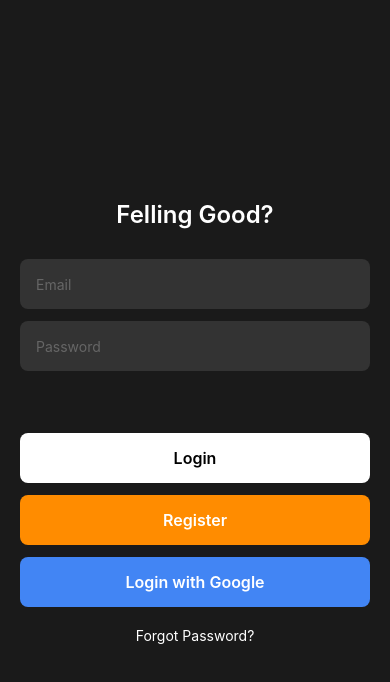
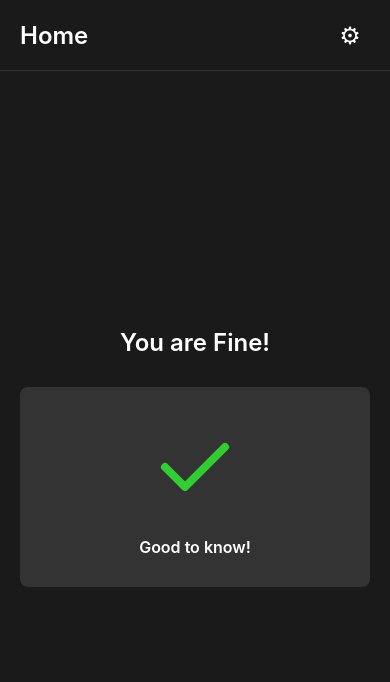
Before and after one commit to DanielMarquesz/felling-good, a React Native app: screen /Answer in a window 390 px wide. Shown: the top 682 px of the page. Built offline with nearby package versions, Linux system fonts and the light colour scheme.

Commit message:
feat: navigation and home question screen

```diff
--- a/App.tsx
+++ b/App.tsx
@@ -1,18 +1,9 @@
-import { StatusBar } from 'expo-status-bar';
-import { StyleSheet, Text, View } from 'react-native';
-import LoginScreen from './App/Components/Login/login';
+import React from 'react';
+import Navigation from './App/Navigation/navigation';
+// import Navigation from './navigation';
 
 export default function App() {
   return (
-    <View style={styles.container}>
-      <LoginScreen></LoginScreen>
-    </View>
+    <Navigation />
   );
 }
-
-const styles = StyleSheet.create({
-  container: {
-    flex: 1,
-    backgroundColor: '#fff',
-  },
-});
--- /dev/null
+++ b/App/Components/Home/Question/answer.tsx
@@ -0,0 +1,125 @@
+import React from 'react';
+import {
+  View,
+  Text,
+  StyleSheet,
+  SafeAreaView,
+  StatusBar,
+  TouchableOpacity,
+  Dimensions,
+} from 'react-native';
+import Svg, { Path } from 'react-native-svg';
+
+const { width, height } = Dimensions.get('window');
+
+const CheckIcon = () => (
+  <Svg width="100" height="100" viewBox="0 0 100 100">
+    <Path
+      d="M20 50l20 20 40-40"
+      stroke="#32CD32"
+      strokeWidth="8"
+      strokeLinecap="round"
+      strokeLinejoin="round"
+      fill="none"
+    />
+  </Svg>
+);
+
+const AnswerScreen: React.FC = () => {
+  return (
+    <SafeAreaView style={styles.safeArea}>
+      <StatusBar barStyle="light-content" backgroundColor="#1a1a1a" />
+      <View style={styles.container}>
+        {/* Header */}
+        <View style={styles.header}>
+          <Text style={styles.headerTitle}>Home</Text>
+          <TouchableOpacity style={styles.settingsButton}>
+            <Text style={styles.settingsIcon}>⚙</Text>
+          </TouchableOpacity>
+        </View>
+
+        {/* Content */}
+        <View style={styles.content}>
+          <Text style={styles.title}>You are Fine!</Text>
+
+          <View style={styles.cardContainer}>
+            <View style={styles.iconContainer}>
+              <CheckIcon />
+            </View>
+            <Text style={styles.message}>Good to know!</Text>
+          </View>
+        </View>
+      </View>
+    </SafeAreaView>
+  );
+};
+
+const styles = StyleSheet.create({
+  safeArea: {
+    flex: 1,
+    backgroundColor: '#1a1a1a',
+  },
+  container: {
+    flex: 1,
+    backgroundColor: '#1a1a1a',
+  },
+  header: {
+    flexDirection: 'row',
+    justifyContent: 'space-between',
+    alignItems: 'center',
+    paddingHorizontal: 20,
+    paddingVertical: 15,
+    borderBottomWidth: 1,
+    borderBottomColor: '#333',
+  },
+  headerTitle: {
+    color: '#fff',
+    fontSize: 24,
+    fontWeight: '600',
+  },
+  settingsButton: {
+    width: 40,
+    height: 40,
+    justifyContent: 'center',
+    alignItems: 'center',
+  },
+  settingsIcon: {
+    color: '#fff',
+    fontSize: 24,
+  },
+  content: {
+    flex: 1,
+    width: width,
+    height: height,
+    paddingHorizontal: 20,
+    justifyContent: 'center',
+    alignItems: 'center',
+  },
+  title: {
+    color: '#fff',
+    fontSize: 24,
+    fontWeight: '600',
+    marginBottom: 30,
+    textAlign: 'center',
+  },
+  cardContainer: {
+    width: '100%',
+    backgroundColor: '#333',
+    borderRadius: 8,
+    padding: 30,
+    alignItems: 'center',
+  },
+  iconContainer: {
+    marginBottom: 20,
+    justifyContent: 'center',
+    alignItems: 'center',
+  },
+  message: {
+    color: '#fff',
+    fontSize: 16,
+    fontWeight: '600',
+    textAlign: 'center',
+  },
+});
+
+export default AnswerScreen;
--- /dev/null
+++ b/App/Components/Home/Question/quesiton.tsx
@@ -0,0 +1,132 @@
+import { useNavigation } from '@react-navigation/native';
+import React from 'react';
+import {
+  View,
+  Text,
+  TouchableOpacity,
+  StyleSheet,
+  SafeAreaView,
+  StatusBar,
+} from 'react-native';
+import Svg, { Circle, Path } from 'react-native-svg';
+
+const QuestionMarkIcon = () => (
+  <Svg width="120" height="120" viewBox="0 0 120 120">
+    <Circle
+      cx="60"
+      cy="60"
+      r="55"
+      fill="none"
+      stroke="#0099ff"
+      strokeWidth="5"
+    />
+    <Path
+      d="M60 85a5 5 0 100 10 5 5 0 000-10zm0-55c-11 0-20 9-20 20 0 2.8 2.2 5 5 5s5-2.2 5-5c0-5.5 4.5-10 10-10s10 4.5 10 10c0 5.5-4.5 10-10 10-2.8 0-5 2.2-5 5v15c0 2.8 2.2 5 5 5s5-2.2 5-5V65.9c8.3-2.5 14.3-10.2 14.3-19.2C79.3 35.7 70.7 30 60 30z"
+      fill="#0099ff"
+    />
+  </Svg>
+);
+
+const HomeScreen: React.FC = () => {
+
+  const navigation = useNavigation();
+
+  const handleAnswer = () => {
+    navigation.navigate('Answer');
+  };
+
+  return (
+    <SafeAreaView style={styles.safeArea}>
+      <StatusBar barStyle="light-content" backgroundColor="#1a1a1a" />
+      <View style={styles.container}>
+        {/* Header */}
+        <View style={styles.header}>
+          <Text style={styles.headerTitle}>Home</Text>
+          <TouchableOpacity style={styles.settingsButton}>
+            <Text style={styles.settingsIcon}>⚙</Text>
+          </TouchableOpacity>
+        </View>
+
+        {/* Content */}
+        <View style={styles.content}>
+          <Text style={styles.question}>How are you feeling today?</Text>
+
+          <View style={styles.iconContainer}>
+            <QuestionMarkIcon />
+          </View>
+
+          <TouchableOpacity style={styles.okButton} onPress={handleAnswer}>
+            <Text style={styles.okButtonText}>Ok</Text>
+          </TouchableOpacity>
+        </View>
+      </View>
+    </SafeAreaView>
+  );
+};
+
+const styles = StyleSheet.create({
+  safeArea: {
+    flex: 1,
+    backgroundColor: '#1a1a1a',
+  },
+  container: {
+    flex: 1,
+    backgroundColor: '#1a1a1a',
+  },
+  header: {
+    flexDirection: 'row',
+    justifyContent: 'space-between',
+    alignItems: 'center',
+    paddingHorizontal: 20,
+    paddingVertical: 15,
+    borderBottomWidth: 1,
+    borderBottomColor: '#333',
+  },
+  headerTitle: {
+    color: '#fff',
+    fontSize: 20,
+    fontWeight: '600',
+  },
+  settingsButton: {
+    padding: 5,
+  },
+  settingsIcon: {
+    color: '#fff',
+    fontSize: 24,
+  },
+  content: {
+    flex: 1,
+    paddingHorizontal: 20,
+    alignItems: 'center',
+    justifyContent: 'center',
+  },
+  question: {
+    color: '#fff',
+    fontSize: 24,
+    fontWeight: '500',
+    marginBottom: 40,
+    textAlign: 'center',
+  },
+  iconContainer: {
+    width: 200,
+    height: 200,
+    backgroundColor: '#333',
+    borderRadius: 16,
+    justifyContent: 'center',
+    alignItems: 'center',
+    marginBottom: 40,
+  },
+  okButton: {
+    backgroundColor: '#ff8c00',
+    paddingHorizontal: 40,
+    paddingVertical: 12,
+    borderRadius: 25,
+  },
+  okButtonText: {
+    color: '#fff',
+    fontSize: 16,
+    fontWeight: '600',
+  },
+});
+
+export default HomeScreen;
--- a/App/Components/Login/login.tsx
+++ b/App/Components/Login/login.tsx
@@ -4,19 +4,24 @@ import {
   Text,
   TextInput,
   TouchableOpacity,
-  StyleSheet,
-  Image,
   KeyboardAvoidingView,
   Platform,
   SafeAreaView,
   StatusBar,
-  Dimensions,
 } from 'react-native';
 import { LoginStyles } from './login.styles';
+import { useNavigation } from '@react-navigation/native';
 
-const { width, height } = Dimensions.get('window');
 
 const LoginScreen: React.FC = () => {
+
+  const navigation = useNavigation();
+
+  const handleLogin = () => {
+    navigation.navigate('Home');
+  };
+
+
   return (
     <SafeAreaView style={LoginStyles.safeArea}>
       <StatusBar barStyle="light-content" backgroundColor="#1a1a1a" />
@@ -51,7 +56,7 @@ const LoginScreen: React.FC = () => {
           />
 
           {/* Login Button */}
-          <TouchableOpacity style={LoginStyles.loginButton}>
+          <TouchableOpacity style={LoginStyles.loginButton} onPress={handleLogin}>
             <Text style={LoginStyles.loginButtonText}>Login</Text>
           </TouchableOpacity>
 
--- /dev/null
+++ b/App/Navigation/navigation.tsx
@@ -0,0 +1,23 @@
+import { createStackNavigator } from '@react-navigation/stack';
+
+import HomeScreen from '../Components/Home/Question/quesiton';
+import LoginScreen from '../Components/Login/login';
+import { NavigationContainer } from '@react-navigation/native';
+import AnswerScreen from '../Components/Home/Question/answer';
+
+
+const Stack = createStackNavigator();
+
+const Navigation = () => {
+  return (
+    <NavigationContainer>
+    <Stack.Navigator>
+      <Stack.Screen name="Login" component={LoginScreen} options={{headerShown: false}}/>
+      <Stack.Screen name="Home" component={HomeScreen} options={{headerShown: false}}/>
+      <Stack.Screen name="Answer" component={AnswerScreen} options={{headerShown: false}}/>
+    </Stack.Navigator>
+    </NavigationContainer>
+  );
+};
+
+export default Navigation;
--- a/package.json
+++ b/package.json
@@ -9,12 +9,15 @@
     "web": "expo start --web"
   },
   "dependencies": {
+    "@react-navigation/native": "^7.0.14",
+    "@react-navigation/stack": "^7.1.1",
     "@types/styled-components": "^5.1.34",
     "@types/styled-components-react-native": "^5.2.5",
     "expo": "~52.0.26",
     "expo-status-bar": "~2.0.1",
     "react": "18.3.1",
     "react-native": "0.76.6",
+    "react-native-svg": "^15.11.1",
     "styled-components": "^6.1.14"
   },
   "devDependencies": {
```
Also changed, not shown: 1 other file (tests, documents, lock files or other folders).
